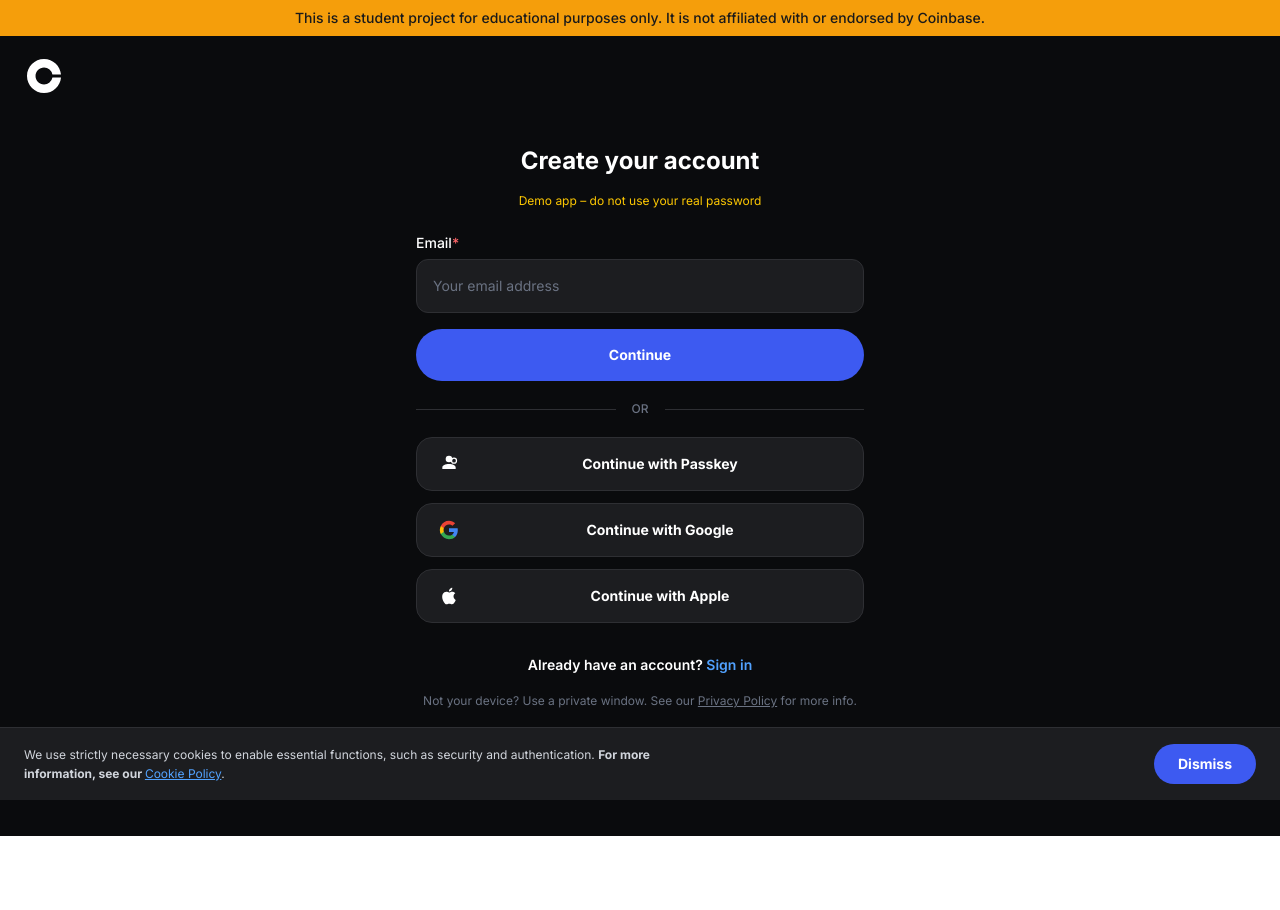
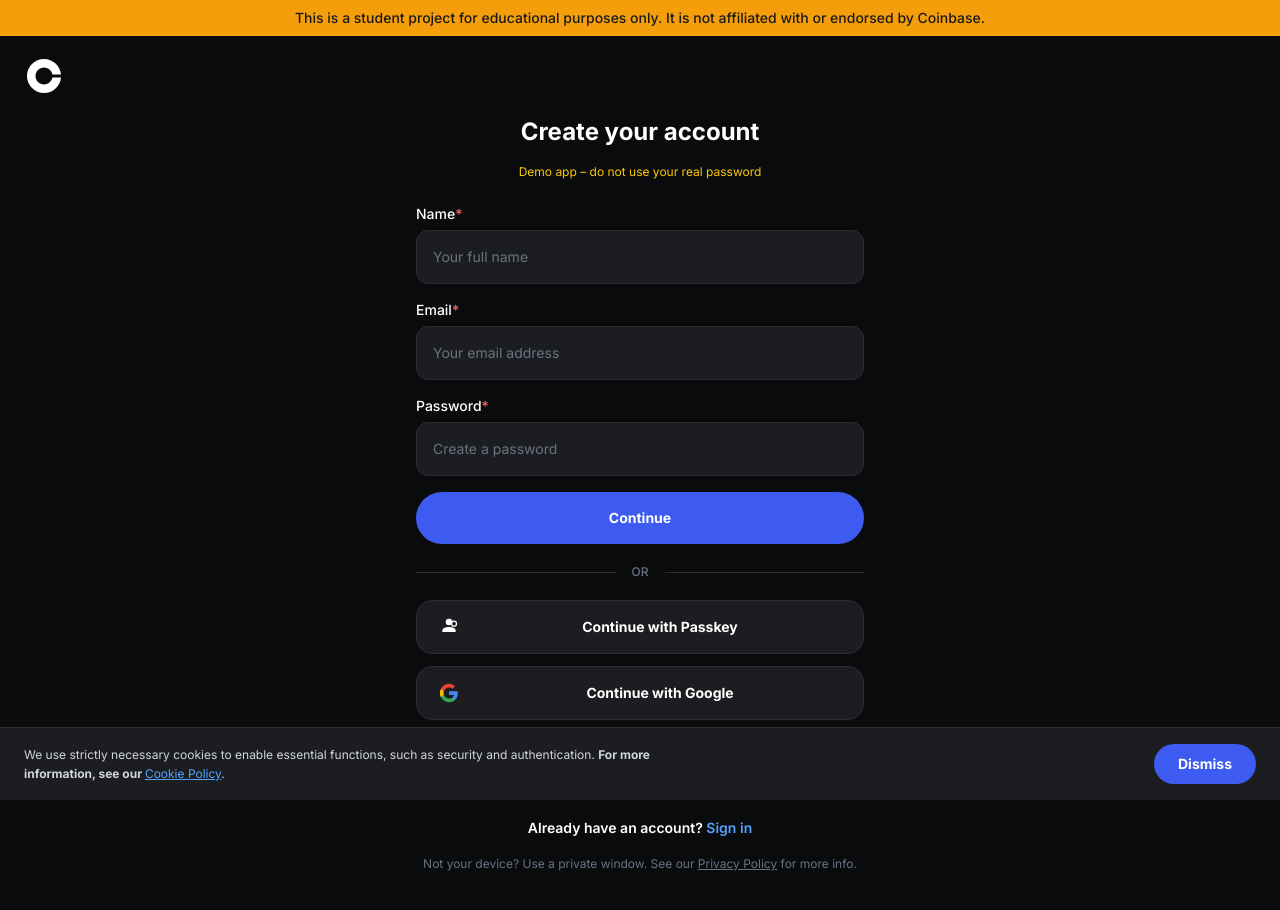
Before and after one commit to emmanuelotoo/coinbase-clone, a React (Vite) app: page /signup in a window 1280 px wide. Shown: the top 910 px of the page. Before the commit the page ends 836 px from the top, so only its background shows below. Built offline with nearby package versions, Linux system fonts and the light colour scheme; no server answers.

Commit message:
Implement sign-up functionality; add name input, password handling, error display, and loading state

```diff
--- a/src/pages/SignUp.jsx
+++ b/src/pages/SignUp.jsx
@@ -1,13 +1,30 @@
 import React, { useState } from 'react'
-import { Link } from 'react-router-dom'
+import { Link, useNavigate } from 'react-router-dom'
 import CoinbaseLogo from '../assets/coinbaseLogoNavigation-4.svg'
+import { register } from '../api'
 
 const SignUp = () => {
+  const [name, setName] = useState('')
   const [email, setEmail] = useState('')
+  const [password, setPassword] = useState('')
+  const [error, setError] = useState('')
+  const [submitting, setSubmitting] = useState(false)
   const [cookieDismissed, setCookieDismissed] = useState(false)
+  const navigate = useNavigate()
 
-  const handleContinue = (e) => {
+  const handleContinue = async (e) => {
     e.preventDefault()
+    setError('')
+    setSubmitting(true)
+
+    try {
+      await register(name, email, password)
+      navigate('/signin')
+    } catch (err) {
+      setError(err.message)
+    } finally {
+      setSubmitting(false)
+    }
   }
 
   return (
@@ -29,7 +46,29 @@
             Demo app – do not use your real password
           </p>
 
+          {error && (
+            <div className="mb-4 px-4 py-3 rounded-xl bg-red-500/10 border border-red-500/20 text-red-400 text-sm text-center">
+              {error}
+            </div>
+          )}
+
           <form onSubmit={handleContinue} className="flex flex-col gap-4">
+            {/* Name */}
+            <div className="flex flex-col gap-1.5">
+              <label className="text-sm text-white font-medium">
+                Name<span className="text-red-400">*</span>
+              </label>
+              <input
+                type="text"
+                value={name}
+                onChange={(e) => setName(e.target.value)}
+                placeholder="Your full name"
+                required
+                className="w-full px-4 py-4 rounded-xl text-white placeholder-gray-500 text-sm outline-none focus:ring-2 focus:ring-blue-500 transition-all"
+                style={{ backgroundColor: '#1c1d20', border: '1px solid #2e2f33' }}
+              />
+            </div>
+
             {/* Email */}
             <div className="flex flex-col gap-1.5">
               <label className="text-sm text-white font-medium">
@@ -46,12 +85,29 @@
               />
             </div>
 
+            {/* Password */}
+            <div className="flex flex-col gap-1.5">
+              <label className="text-sm text-white font-medium">
+                Password<span className="text-red-400">*</span>
+              </label>
+              <input
+                type="password"
+                value={password}
+                onChange={(e) => setPassword(e.target.value)}
+                placeholder="Create a password"
+                required
+                className="w-full px-4 py-4 rounded-xl text-white placeholder-gray-500 text-sm outline-none focus:ring-2 focus:ring-blue-500 transition-all"
+                style={{ backgroundColor: '#1c1d20', border: '1px solid #2e2f33' }}
+              />
+            </div>
+
             <button
               type="submit"
-              className="w-full py-4 rounded-full text-white font-bold text-sm transition-opacity hover:opacity-90"
+              disabled={submitting}
+              className="w-full py-4 rounded-full text-white font-bold text-sm transition-opacity hover:opacity-90 disabled:opacity-50"
               style={{ backgroundColor: '#3d5af1' }}
             >
-              Continue
+              {submitting ? 'Creating account...' : 'Continue'}
             </button>
           </form>
 
```
